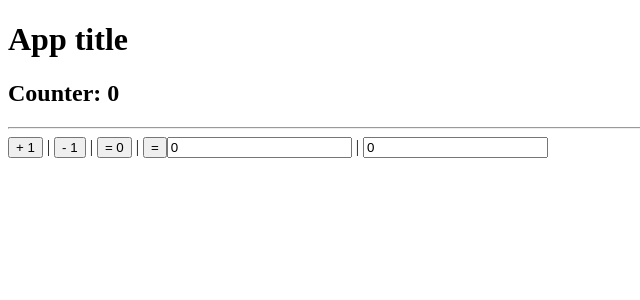
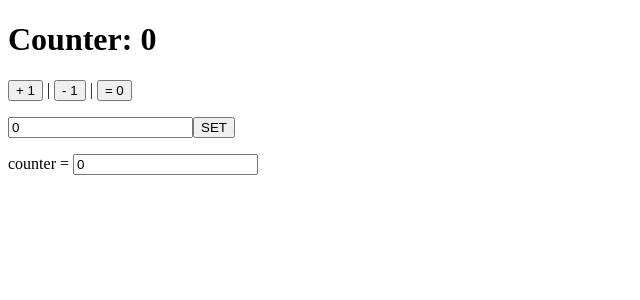
Before and after one commit to JorgeRojo/react-hooks-learning, a React (Create React App) app: page / in a window 1280 px wide. Shown: the top 300 px of the page, without its empty margins (0-640 px from the left). Built offline with nearby package versions, Linux system fonts and the light colour scheme.

Commit message:
split counter to show redux working

```diff
--- a/src/components/App.js
+++ b/src/components/App.js
@@ -2,13 +2,14 @@ import React from "react";
 import { Provider } from "react-redux";
 import store from "../store";
 
-import Counter from "./Counter/Counter.js";
+import CounterHeader from "./Counter/CounterHeader";
+import CounterForm from "./Counter/CounterForm";
 
 function App() {
   return (
     <Provider store={store}>
-      <h1>App title</h1>
-      <Counter />
+      <CounterHeader />
+      <CounterForm />
     </Provider>
   );
 }
--- a/src/components/Counter/Counter.js
+++ b/src/components/Counter/CounterForm.js
@@ -14,7 +14,7 @@ const {
   counterReset
 } = withReduxDispatch(counterActions);
 
-const Counter = () => {
+const CounterForm = () => {
   const counter = useSelector(selectCounter, shallowEqual);
 
   const [number, setNumber] = useState(counter);
@@ -58,8 +58,7 @@ const Counter = () => {
 
   return (
     <>
-      <h2>Counter: {counter}</h2>
-      <hr />
+      <p>
         <button onClick={handleClickIncrease}>+ 1</button>
 
         <span> | </span>
@@ -67,20 +66,29 @@ const Counter = () => {
 
         <span> | </span>
         <button onClick={handleClickReset}>= 0</button>
+      </p>
 
-      <span> | </span>
-      <button onClick={handleClickSet}> = </button>
+      <p>
         <input
           value={number}
           onKeyPress={handleKeyPressSet}
           onChange={handleChangeNumber}
           type="text"
         />
+        <button onClick={handleClickSet}> SET </button>
+      </p>
 
-      <span> | </span>
-      <input value={counter} onChange={handleChangeSet} type="text" />
+      <p>
+        <label htmlFor="number-live"> counter = </label>
+        <input
+          id="number-live"
+          value={counter}
+          onChange={handleChangeSet}
+          type="text"
+        />
+      </p>
     </>
   );
 };
 
-export default Counter;
+export default CounterForm;
--- /dev/null
+++ b/src/components/Counter/CounterHeader.js
@@ -0,0 +1,10 @@
+import React from "react";
+import { useSelector, shallowEqual } from "react-redux";
+import { selectCounter } from "../../reducer";
+
+const CounterHeader = () => {
+  const counter = useSelector(selectCounter, shallowEqual);
+  return <h1>Counter: {counter}</h1>;
+};
+
+export default CounterHeader;
```
Lines whose indentation alone changed are shown as unchanged.
